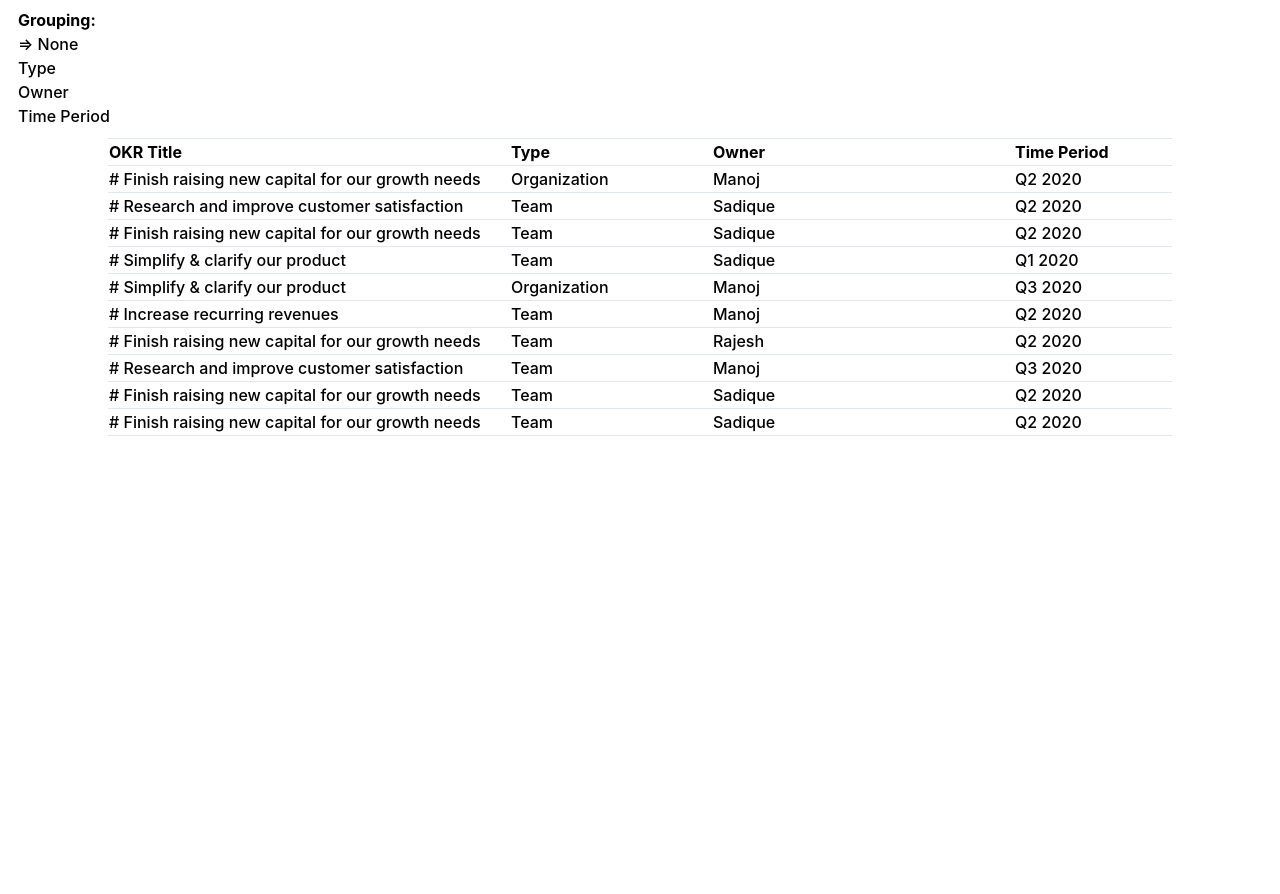
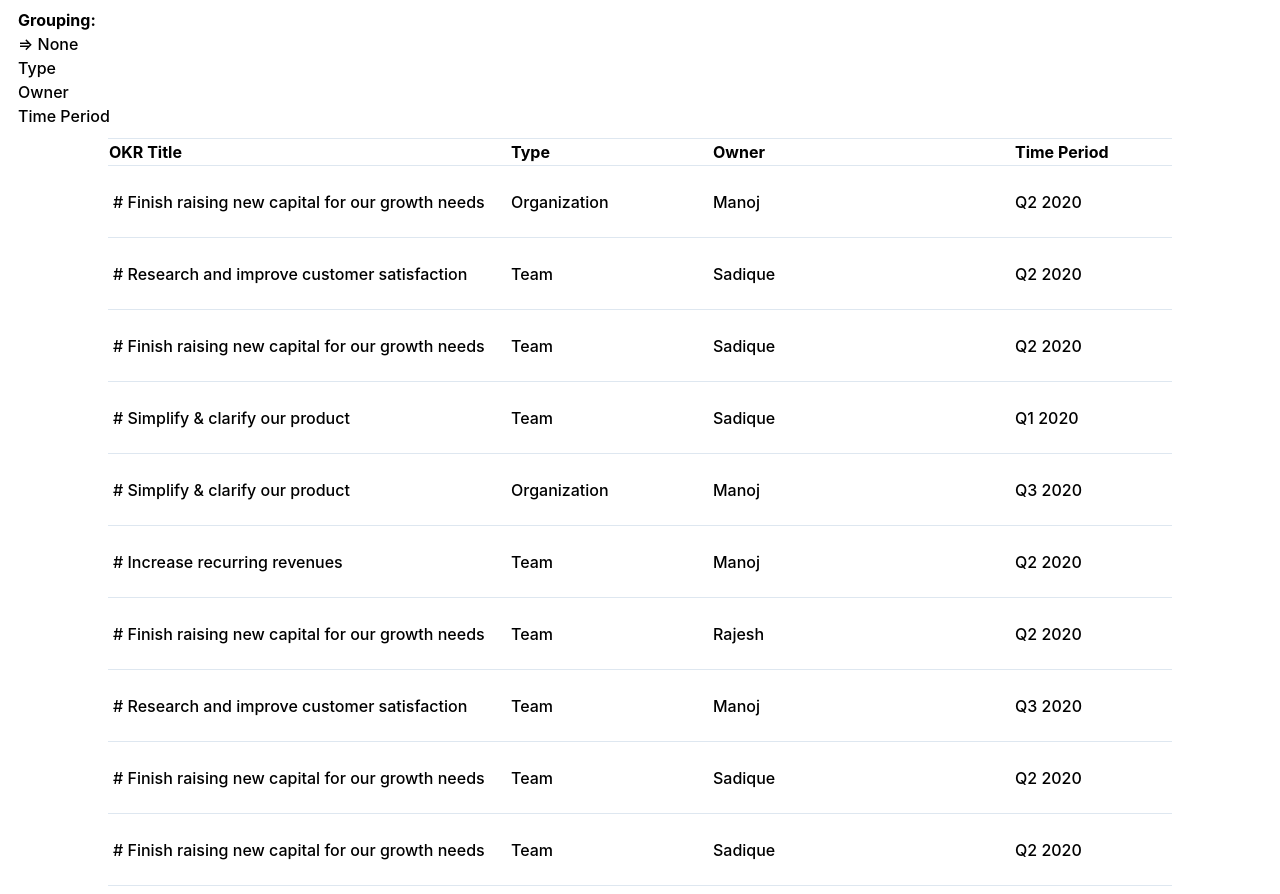
Before and after one commit to manojkumar-ally/simplified_views, a React (Create React App) app: page / in a window 1280 px wide. Before the commit the page ends 800 px from the top, so only its background shows below. Built offline with nearby package versions, Linux system fonts and the light colour scheme.

Commit message:
initial commit

```diff
--- a/src/Table/body.js
+++ b/src/Table/body.js
@@ -8,6 +8,7 @@ const RenderList = ({ objectives, expandStatus, toggle }) =>
       ...(expandStatus[row.id]
         ? row.children.map((child) => (
             <Row
+              isChild
               key={child.id}
               row={child}
               toggle={toggle}
@@ -23,7 +24,7 @@ const RenderGroups = ({ groups, expandStatus, toggle }) => {
     .filter(({ type }) => type === "group")
     .forEach((group) => {
       tableRows.push(
-        <tr key={group.value}>
+        <tr key={group.value} class="group-row">
           <td>
             <strong>{group.name}:</strong> {group.value}
           </td>
--- a/src/Table/row.js
+++ b/src/Table/row.js
@@ -1,11 +1,11 @@
 import { Draggable } from "react-beautiful-dnd";
 import { COLUMNS } from "../constants";
 
-export default ({ row, toggle, index }) => (
+export default ({ isChild, row, toggle, index }) => (
   <Draggable draggableId={row.id} index={index} key={`row-${row.id}`}>
     {(provided) => (
       <tr
-        className="row"
+        className={`row ${isChild ? "child-row" : "top-row"}`}
         ref={provided.innerRef}
         {...provided.draggableProps}
         {...provided.dragHandleProps}
--- a/src/styles.css
+++ b/src/styles.css
@@ -48,6 +48,26 @@ tr {
   border-bottom: 1px solid rgba(145, 177, 205, 0.3);
 }
 
+.group-row {
+  height: 72px;
+}
+
+.top-row {
+  height: 72px;
+}
+
+.top-row .title {
+  padding-left: 5px;
+}
+
+.child-row {
+  height: 64px;
+}
+
+.child-row .title {
+  padding-left: 20px;
+}
+
 .resizable {
   background: #eef3f8;
 }
@@ -66,6 +86,7 @@ tr {
   width: 400px;
   min-width: 400px;
   max-width: 650px;
+  box-sizing: border-box;
 }
 
 .type {
```
